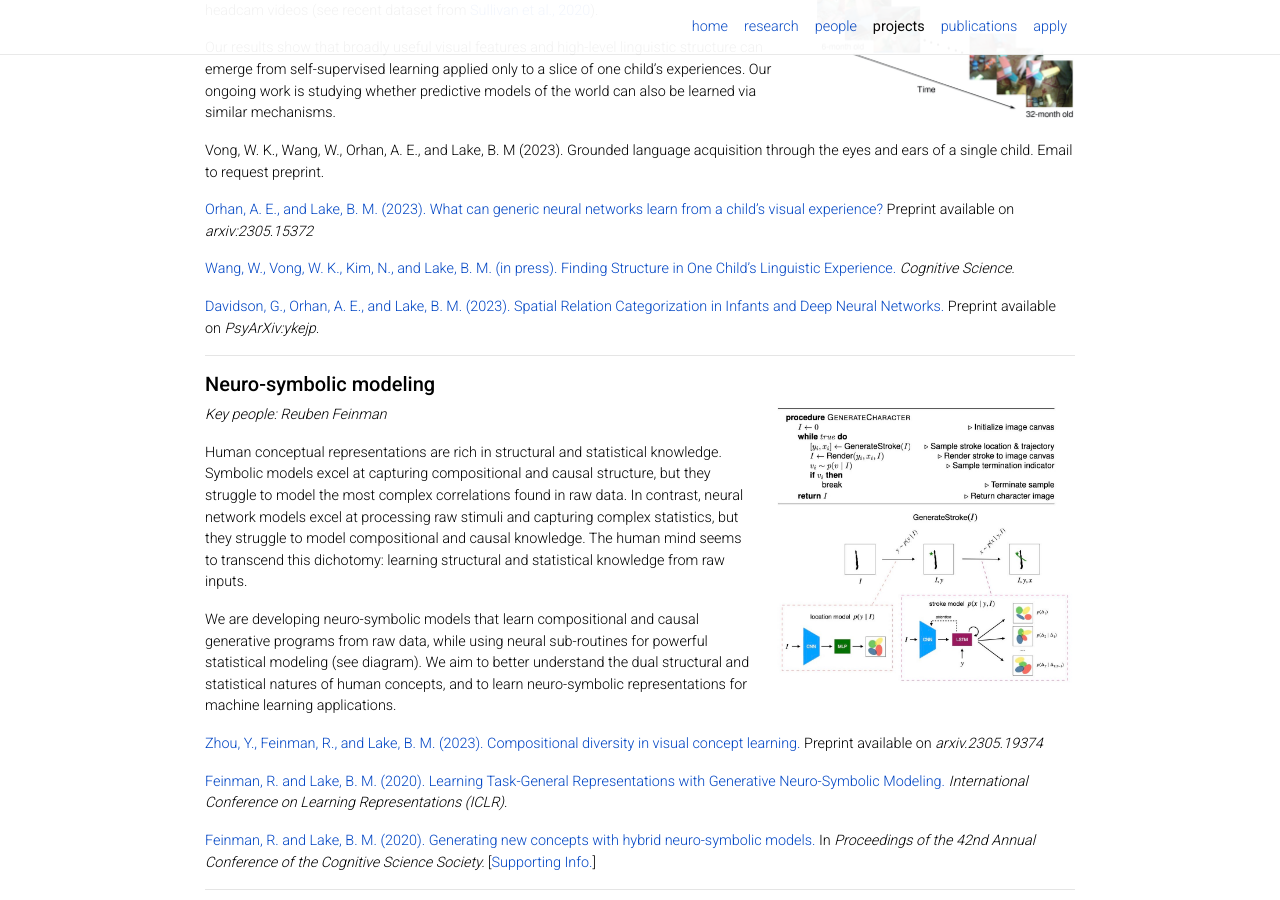
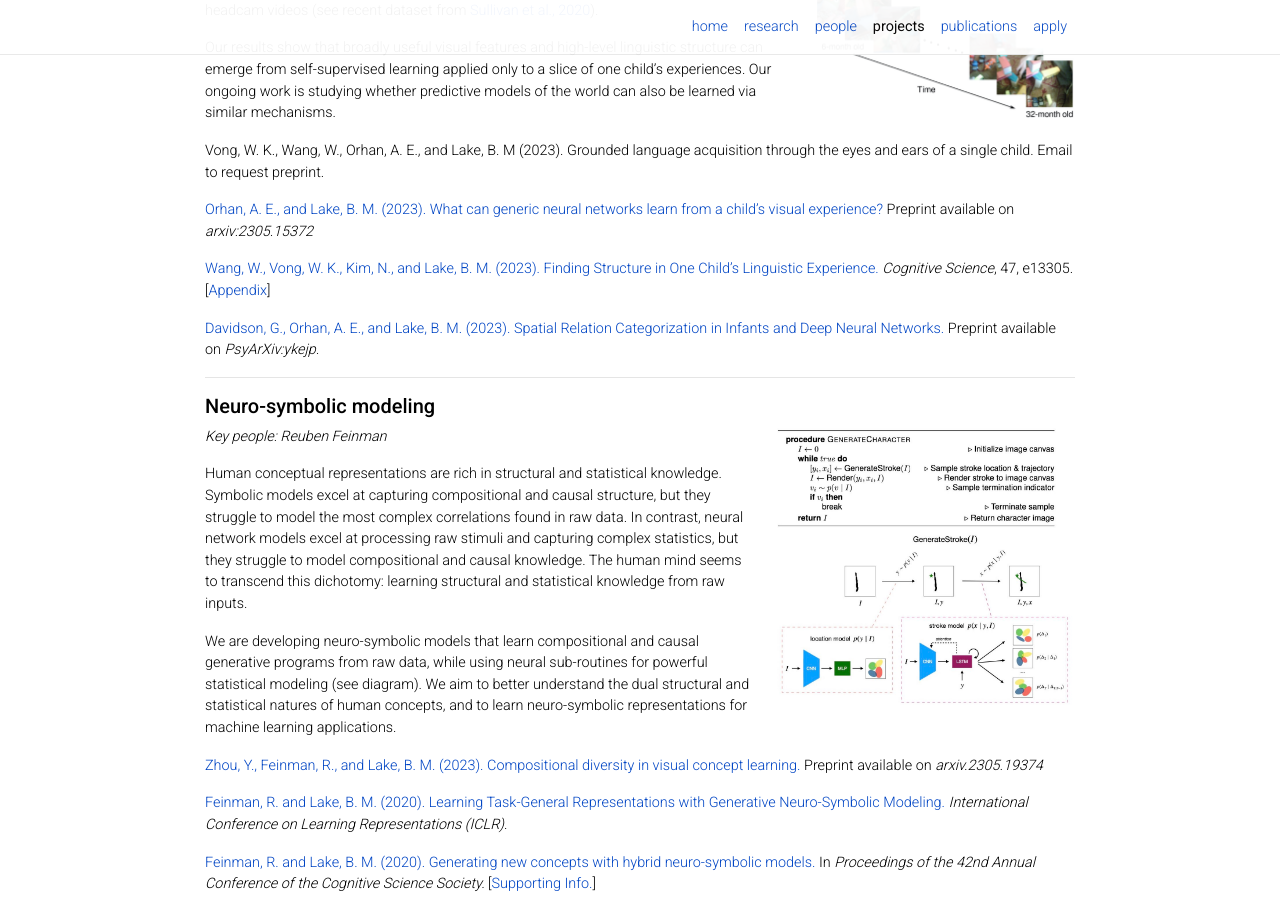
Before and after one commit to lake-lab/lake-lab.github.io, a Jekyll site: the page built from _pages/projects.md, in a window 1280 px wide and 900 px high, scrolled down 378 px. Built offline with Jekyll 4.4.1, drawn with Linux system fonts in a browser that asks for light colours; nearby versions of some CDN libraries; comment, search, counter and statistics services are not loaded; a style sheet for code colours, icons or effects is not loaded.

Commit message:
updated pub

```diff
--- a/_pages/projects.md
+++ b/_pages/projects.md
@@ -26,7 +26,7 @@ Vong, W. K., Wang, W., Orhan, A. E., and Lake, B. M (2023). Grounded language ac
 
 <a href="https://cims.nyu.edu/~brenden/papers/2305.15372.pdf"> Orhan, A. E., and Lake, B. M. (2023). What can generic neural networks learn from a child's visual experience?</a> Preprint available on <em>arxiv:2305.15372</em>
 
-<a href="https://cims.nyu.edu/~brenden/papers/WangEtAlPreprint.pdf"> Wang, W., Vong, W. K., Kim, N., and Lake, B. M. (in press). Finding Structure in One Child’s Linguistic Experience.</a> <em>Cognitive Science.</em>
+<a href="https://cims.nyu.edu/~brenden/papers/WangEtAl2023CognitiveScience.pdf"> Wang, W., Vong, W. K., Kim, N., and Lake, B. M. (2023). Finding Structure in One Child’s Linguistic Experience.</a> <em>Cognitive Science</em>, 47, e13305. [<a href="https://cims.nyu.edu/~brenden/papers/WangEtAl2023CognitiveScience_supp.pdf">Appendix</a>]
 
 <a href="https://cims.nyu.edu/~brenden/papers/DavidsonEtAlPreprint.pdf"> Davidson, G., Orhan, A. E., and Lake, B. M. (2023). Spatial Relation Categorization in Infants and Deep Neural Networks.</a> Preprint available on <em>PsyArXiv:ykejp.</em>
 
```
Also changed, not shown: _pages/publications.md (+1 -1 lines).
